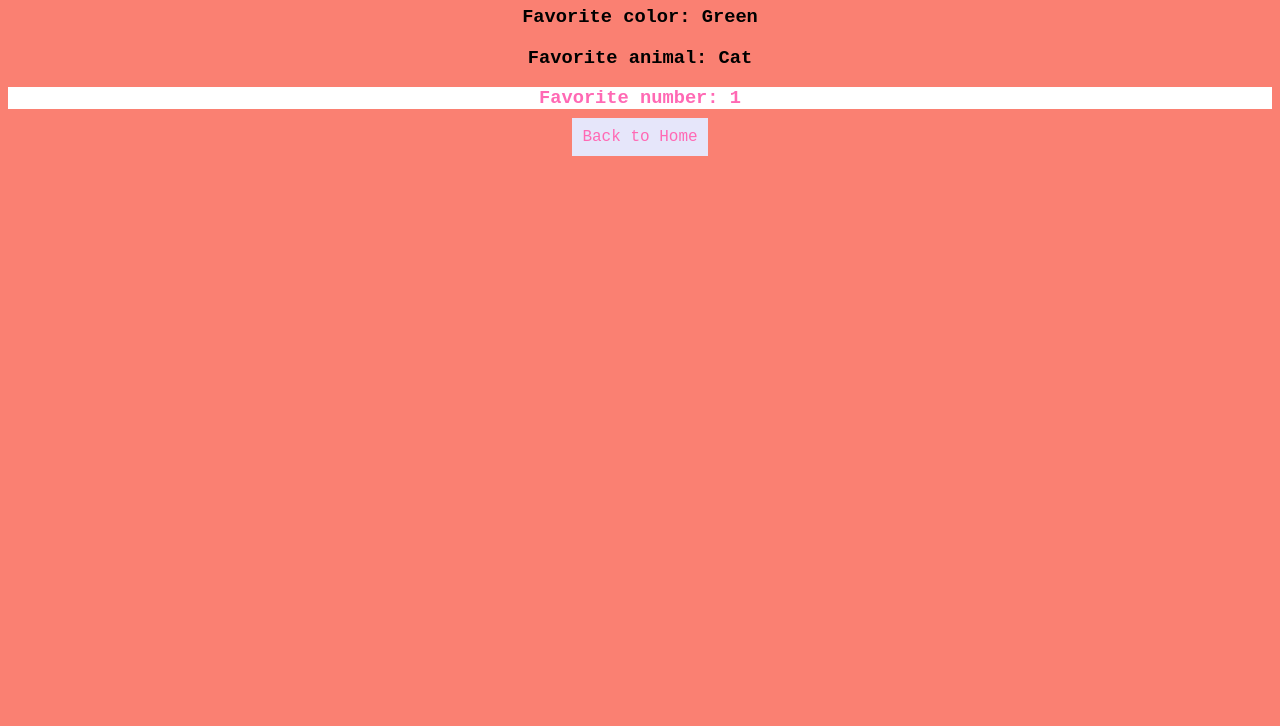
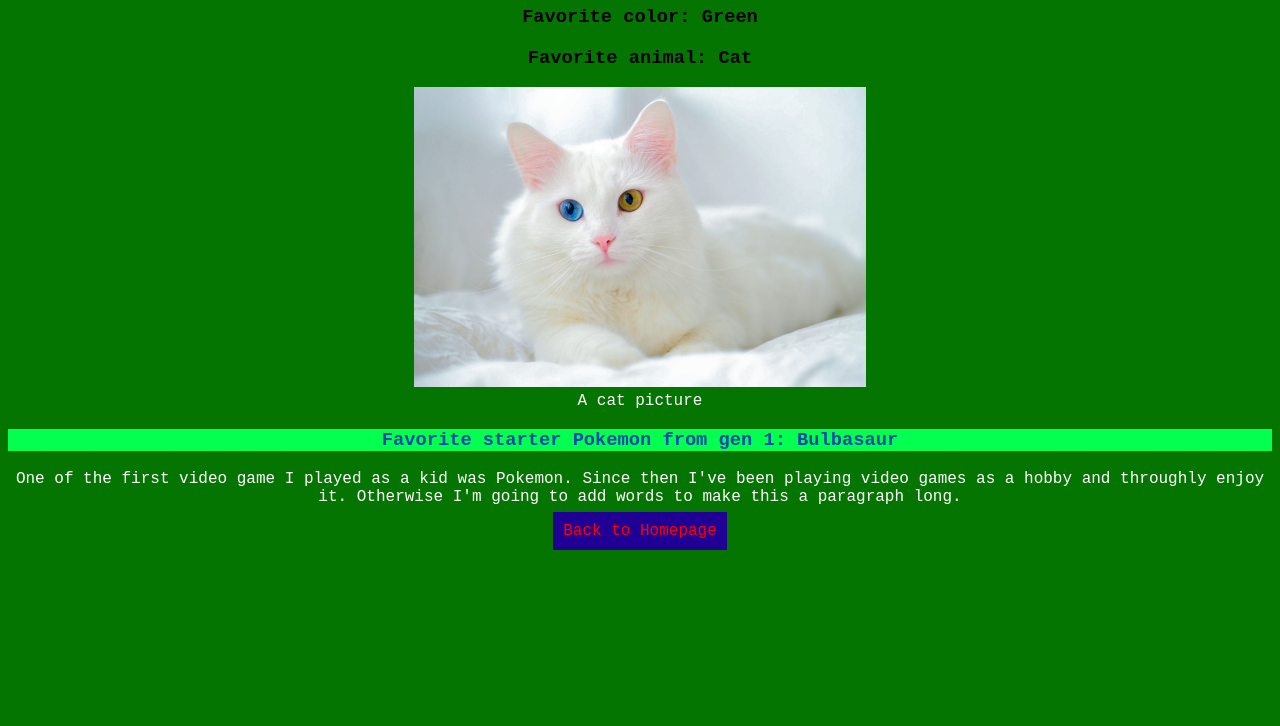
Before and after one commit to WilliamM16/Assignment-1, a plain HTML site: page william.html in a window 1280 px wide. Shown: the part 74-800 px from the top of the page. Drawn offline with Linux system fonts and the light colour scheme.

Commit message:
the page now includes an h1,h3, and a paragraph text. Also includes a picture with a caption.

```diff
--- a/css/william.css
+++ b/css/william.css
@@ -1,17 +1,25 @@
 body {
   font-family: Courier New;
-  background-color: salmon;
+  background-color: rgb(4, 117, 0);
   text-align: center;
 }
 
 a {
   text-decoration: none;
-  color: hotpink;
-  background-color: lavender;
+  color: rgb(255, 0, 0);
+  background-color: rgb(32, 0, 148);
   padding: 10px;
 }
 
-#fav-num {
-	color: hotpink;
-	background-color: white;
+#fav-starter {
+	color: rgb(0, 74, 170);
+	background-color: rgb(5, 255, 80);
 }
+
+.caption{
+  color:white;
+}
+
+#para{
+  color:white;
+}
--- a/william.html
+++ b/william.html
@@ -11,6 +11,9 @@
 	<h1>William</h1>
 	<h3>Favorite color: Green</h3>
 	<h3>Favorite animal: Cat</h3>
-	<h3 id="fav-num">Favorite number: 1</h3>
-	<a href="index.html">Back to Home</a>
+	<img src="img/cat.jpg" alt="cat" height=300>
+	<div class="caption">A cat picture</div>
+	<h3 id="fav-starter">Favorite starter Pokemon from gen 1: Bulbasaur</h3>
+	<p id="para">One of the first video game I played as a kid was Pokemon. Since then I've been playing video games as a hobby and throughly enjoy it. Otherwise I'm going to add words to make this a paragraph long.</p>
+	<a href="index.html">Back to Homepage</a>
 </body>
```
Also changed, not shown: img/cat.jpg (added).
